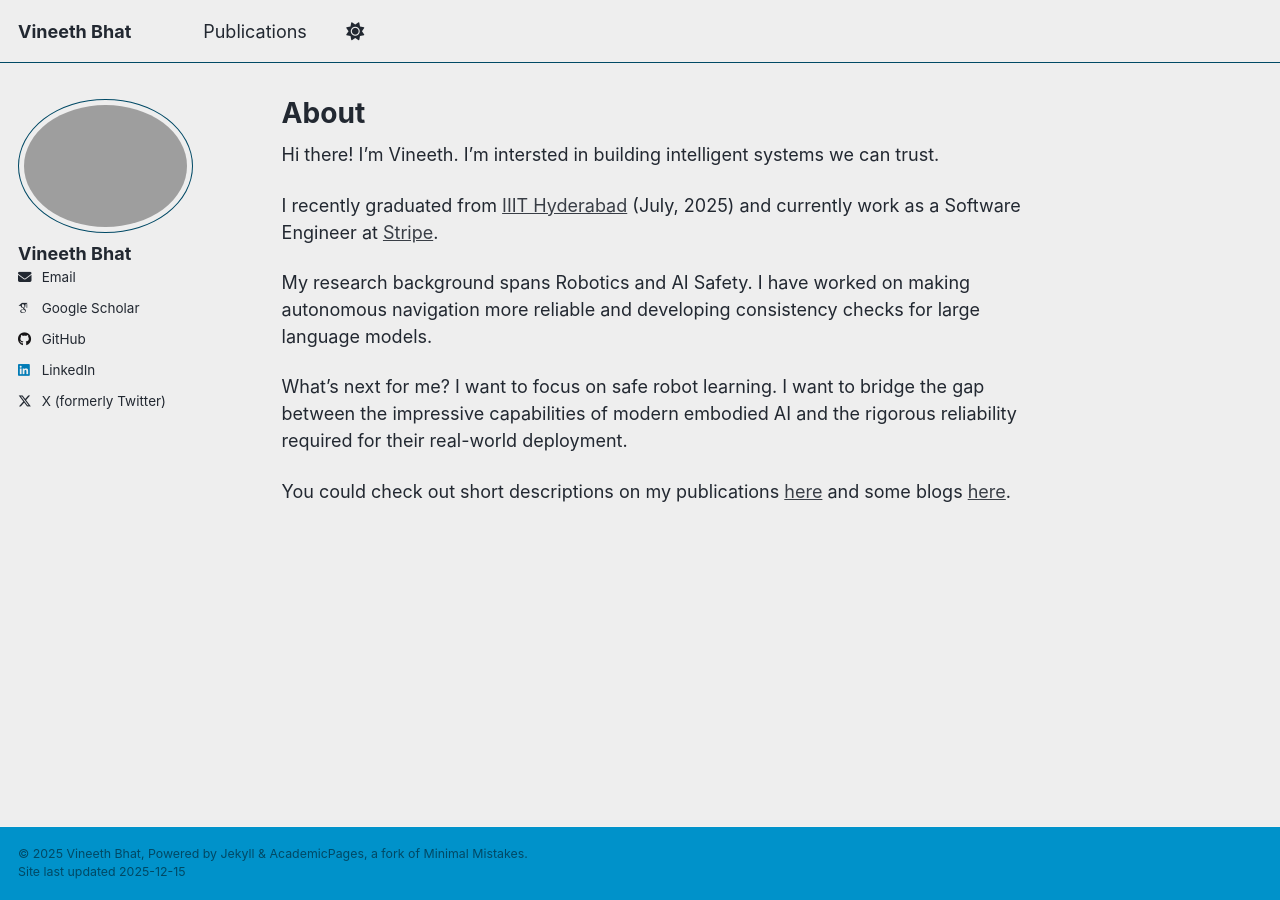
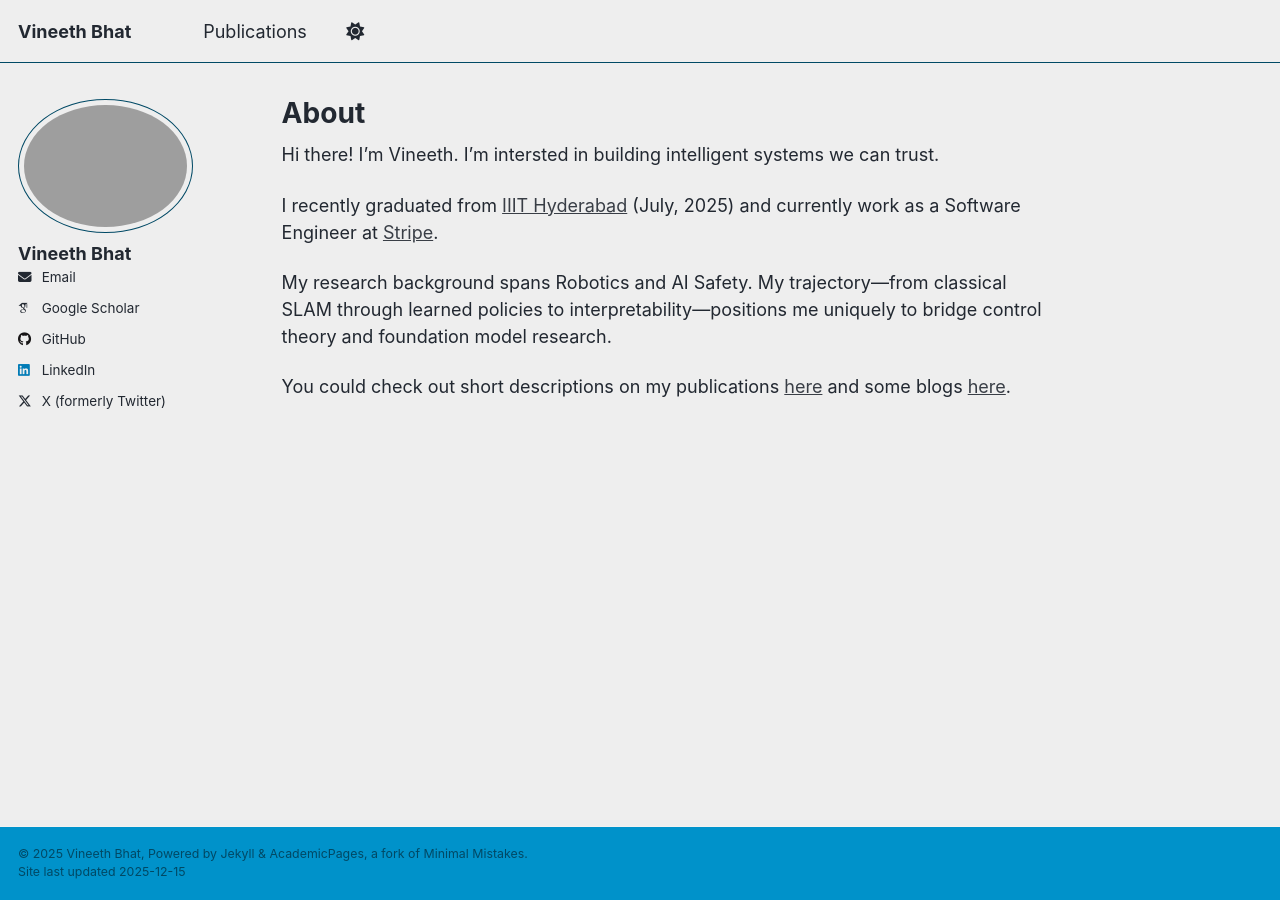
Before and after one commit to FlightVin/flightvin.github.io, a Jekyll site: the page built from _pages/about.md, in a window 1280 px wide. Built offline with Jekyll 4.4.1, drawn with Linux system fonts in a browser that asks for light colours; some web fonts are replaced; a script that is not in the unit is left out.

Commit message:
Revise about page content for clarity and detail
Updated research background and future focus areas.

```diff
--- a/_pages/about.md
+++ b/_pages/about.md
@@ -11,8 +11,6 @@ Hi there! I'm Vineeth. I'm intersted in building intelligent systems we can trus
 
 I recently graduated from [IIIT Hyderabad](https://www.iiit.ac.in/) (July, 2025) and currently work as a Software Engineer at [Stripe](https://stripe.com/).
 
-My research background spans Robotics and AI Safety. I have worked on making autonomous navigation more reliable and developing consistency checks for large language models.
-
-What's next for me? I want to focus on safe robot learning. I want to bridge the gap between the impressive capabilities of modern embodied AI and the rigorous reliability required for their real-world deployment.
+My research background spans Robotics and AI Safety. My trajectory—from classical SLAM through learned policies to interpretability—positions me uniquely to bridge control theory and foundation model research.
 
 You could check out short descriptions on my publications [here](/publications/) and some blogs [here](https://vineethbhat.com/all-of-my-blogs-in-one-place/).
```
